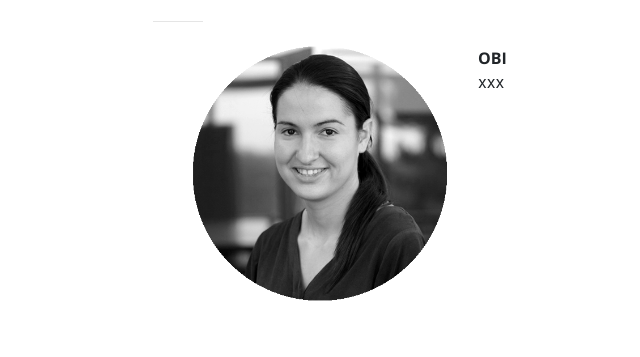
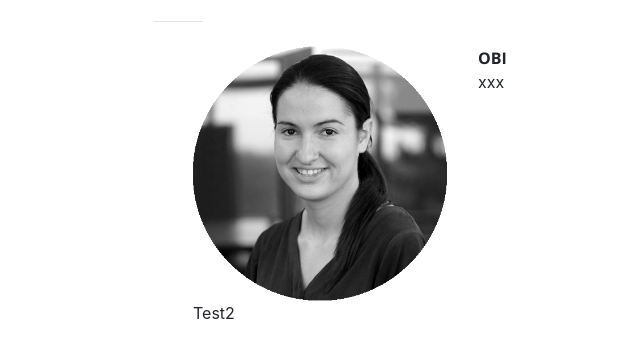
Before and after one commit to BlackRockRobotics/blackrockrobotics.github.io, a website with bundled scripts: page index.html in a window 1280 px wide. Shown: the part 2325-2682 px from the top of the page, 462-1102 px from the left. Built offline with nearby package versions, Linux system fonts and the light colour scheme; files whose address does not match are found by name.

Commit message:
Update index.html

```diff
--- a/index.html
+++ b/index.html
@@ -185,7 +185,7 @@ Across the top of the inner dome will be a projector screen, onto which images o
            </div>
           </div>
           <div class="col-lg-3 mx-auto text-left">
-            <img class="img-fluid" src="img/rakova_bogdana.png" alt="Test">
+            <img class="img-fluid" src="img/rakova_bogdana.png" alt="Test"> Test2
           </div>
           <div class="col-lg-3 mx-auto text-left">
             <div class="person-name">Obi</div>
```
